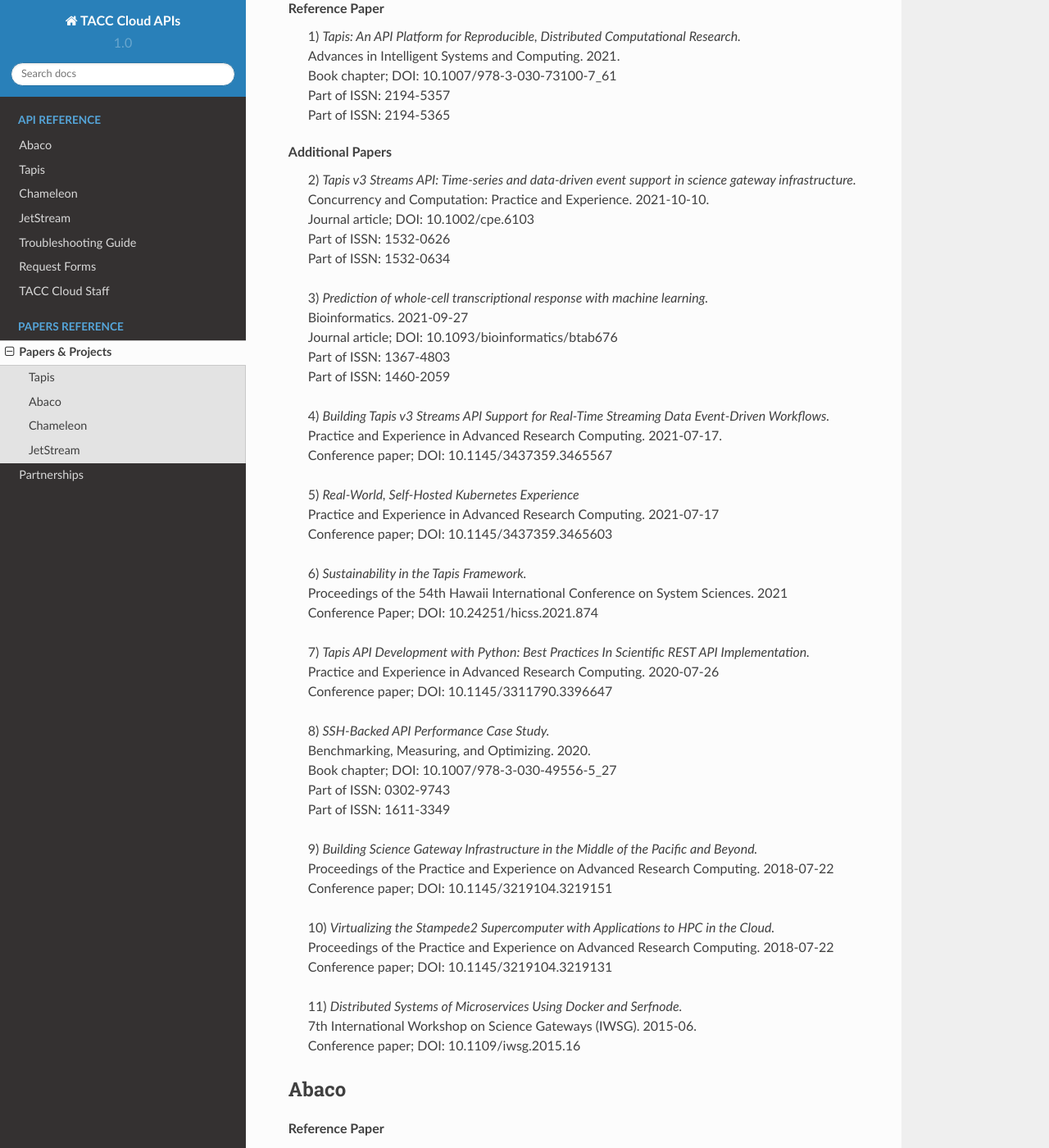
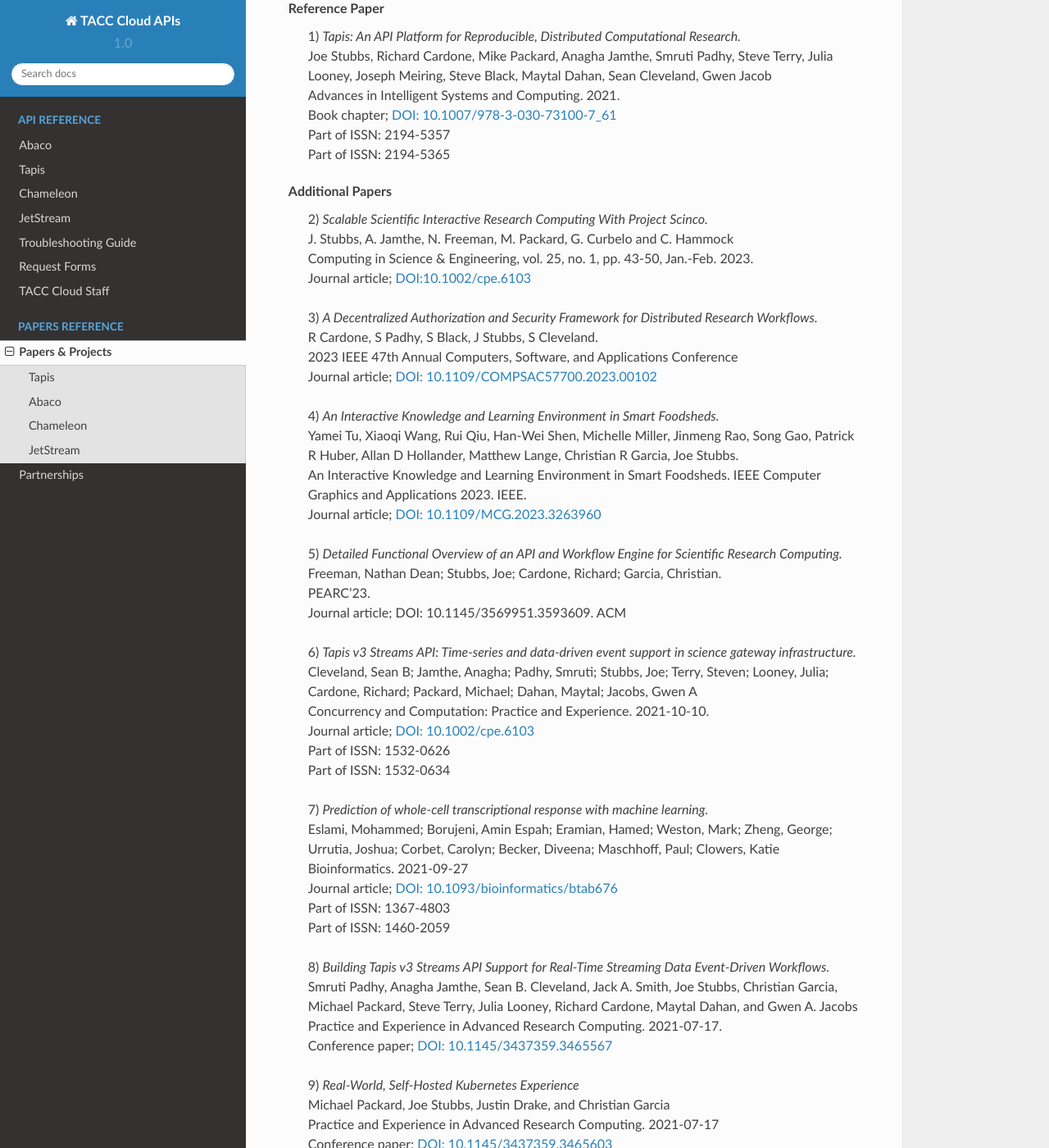
Before and after one commit to TACC-Cloud/tacc-cloud-docs, a Sphinx documentation site: the page built from docs/resources/papers.rst, in a window 1280 px wide and 1400 px high, scrolled down 334 px. Shown: the whole window at 82% size. Built offline with Sphinx 7.4.7 and the Read the Docs theme 2.0.0, drawn with Linux system fonts in a browser that asks for light colours; some of the changed text lies outside the part shown.

Commit message:
updated the depracated(sp) setup modules (JS and CSS/Stylesheet). Added new publications. Updated the format for Tapis papers.

```diff
--- a/docs/conf.py
+++ b/docs/conf.py
@@ -188,5 +188,5 @@
 
 
 def setup(app):
-    app.add_javascript('custom.js')
-    app.add_stylesheet('foldable.css')
+    app.add_js_file('custom.js')
+    app.add_css_file('foldable.css')
--- a/docs/resources/papers.rst
+++ b/docs/resources/papers.rst
@@ -14,57 +14,86 @@
 
 Reference Paper
   | 1) *Tapis: An API Platform for Reproducible, Distributed Computational Research.*
+  | Joe Stubbs, Richard Cardone, Mike Packard, Anagha Jamthe, Smruti Padhy, Steve Terry, Julia Looney, Joseph Meiring, Steve Black, Maytal Dahan, Sean Cleveland, Gwen Jacob
   | Advances in Intelligent Systems and Computing. 2021.
-  | Book chapter; DOI: 10.1007/978-3-030-73100-7_61
+  | Book chapter; `DOI: 10.1007/978-3-030-73100-7_61 <https://link.springer.com/chapter/10.1007/978-3-030-73100-7_61>`_
   | Part of ISSN: 2194-5357
   | Part of ISSN: 2194-5365
 
 Additional Papers
-  | 2) *Tapis v3 Streams API: Time‐series and data‐driven event support in science gateway infrastructure.*
+  | 2) *Scalable Scientific Interactive Research Computing With Project Scinco.*
+  | J. Stubbs, A. Jamthe, N. Freeman, M. Packard, G. Curbelo and C. Hammock
+  | Computing in Science & Engineering, vol. 25, no. 1, pp. 43-50, Jan.-Feb. 2023.
+  | Journal article; `DOI:10.1002/cpe.6103 <https://ieeexplore.ieee.org/document/10104088>`_
+
+  | 3) *A Decentralized Authorization and Security Framework for Distributed Research Workflows.*
+  | R Cardone, S Padhy, S Black, J Stubbs, S Cleveland.
+  | 2023 IEEE 47th Annual Computers, Software, and Applications Conference
+  | Journal article; `DOI: 10.1109/COMPSAC57700.2023.00102 <https://doi.ieeecomputersociety.org/10.1109/COMPSAC57700.2023.00102>`_
+
+  | 4) *An Interactive Knowledge and Learning Environment in Smart Foodsheds.*
+  | Yamei Tu, Xiaoqi Wang, Rui Qiu, Han-Wei Shen, Michelle Miller, Jinmeng Rao, Song Gao, Patrick R Huber, Allan D Hollander, Matthew Lange, Christian R Garcia, Joe Stubbs.
+  | An Interactive Knowledge and Learning Environment in Smart Foodsheds. IEEE Computer Graphics and Applications 2023. IEEE.
+  | Journal article; `DOI: 10.1109/MCG.2023.3263960 <https://doi.org/10.1109/MCG.2023.3263960>`_
+
+  | 5) *Detailed Functional Overview of an API and Workflow Engine for Scientific Research Computing.*
+  | Freeman, Nathan Dean; Stubbs, Joe; Cardone, Richard; Garcia, Christian.
+  | PEARC’23.
+  | Journal article; DOI: 10.1145/3569951.3593609. ACM
+
+  | 6) *Tapis v3 Streams API: Time‐series and data‐driven event support in science gateway infrastructure.*
+  | Cleveland, Sean B; Jamthe, Anagha; Padhy, Smruti; Stubbs, Joe; Terry, Steven; Looney, Julia; Cardone, Richard; Packard, Michael; Dahan, Maytal; Jacobs, Gwen A
   | Concurrency and Computation: Practice and Experience. 2021-10-10.
-  | Journal article; DOI: 10.1002/cpe.6103
+  | Journal article; `DOI: 10.1002/cpe.6103 <https://onlinelibrary.wiley.com/doi/10.1002/cpe.6103>`_
   | Part of ISSN: 1532-0626
   | Part of ISSN: 1532-0634
 
-  | 3) *Prediction of whole-cell transcriptional response with machine learning.*
+  | 7) *Prediction of whole-cell transcriptional response with machine learning.*
+  | Eslami, Mohammed; Borujeni, Amin Espah; Eramian, Hamed; Weston, Mark; Zheng, George; Urrutia, Joshua; Corbet, Carolyn; Becker, Diveena; Maschhoff, Paul; Clowers, Katie
   | Bioinformatics. 2021-09-27
-  | Journal article; DOI: 10.1093/bioinformatics/btab676
+  | Journal article; `DOI: 10.1093/bioinformatics/btab676 <https://academic.oup.com/bioinformatics/article/38/2/404/6375941>`_
   | Part of ISSN: 1367-4803
   | Part of ISSN: 1460-2059
 
-  | 4) *Building Tapis v3 Streams API Support for Real-Time Streaming Data Event-Driven Workflows.*
+  | 8) *Building Tapis v3 Streams API Support for Real-Time Streaming Data Event-Driven Workflows.*
+  | Smruti Padhy, Anagha Jamthe, Sean B. Cleveland, Jack A. Smith, Joe Stubbs, Christian Garcia, Michael Packard, Steve Terry, Julia Looney, Richard Cardone, Maytal Dahan, and Gwen A. Jacobs
   | Practice and Experience in Advanced Research Computing. 2021-07-17.
-  | Conference paper; DOI: 10.1145/3437359.3465567
+  | Conference paper; `DOI: 10.1145/3437359.3465567 <https://doi.org/10.1145/3437359.3465567>`_
 
-  | 5) *Real-World, Self-Hosted Kubernetes Experience*
+  | 9) *Real-World, Self-Hosted Kubernetes Experience*
+  | Michael Packard, Joe Stubbs, Justin Drake, and Christian Garcia
   | Practice and Experience in Advanced Research Computing. 2021-07-17
-  | Conference paper; DOI: 10.1145/3437359.3465603
+  | Conference paper; `DOI: 10.1145/3437359.3465603 <https://dl.acm.org/doi/10.1145/3437359.3465603>`_
 
-  | 6) *Sustainability in the Tapis Framework.*
+  | 10) *Sustainability in the Tapis Framework.*
+  | J Stubbs, R Cardone, S Cleveland, G Jacobs, M Packard, A Jamthe, S Padhy, S Black, S Terry, J Looney, J Meiring, M Dahan
   | Proceedings of the 54th Hawaii International Conference on System Sciences. 2021
-  | Conference Paper; DOI: 10.24251/hicss.2021.874
+  | Conference Paper; `DOI: 10.24251/hicss.2021.874 <https://www.researchgate.net/publication/348480232_Sustainability_in_the_Tapis_Framework>`_
 
-  | 7) *Tapis API Development with Python: Best Practices In Scientific REST API Implementation.*
+  | 11) *Tapis API Development with Python: Best Practices In Scientific REST API Implementation.*
+  | Sean B. Cleveland, Anagha Jamthe, Smruti Padhy, Joe Stubbs, Michael Packard, Julia Looney, Steve Terry, Richard Cardone, Maytal Dahan, and Gwen A. Jacobs
   | Practice and Experience in Advanced Research Computing. 2020-07-26
-  | Conference paper; DOI: 10.1145/3311790.3396647
+  | Conference paper; `DOI: 10.1145/3311790.3396647 <https://dl.acm.org/doi/abs/10.1145/3311790.3396647>`_
 
-  | 8) *SSH-Backed API Performance Case Study.*
+  | 12) *SSH-Backed API Performance Case Study.*
+  | Anagha J, Packard M, Stubbs J, Curbelo G, Shapi R, and Chalhoub E
   | Benchmarking, Measuring, and Optimizing. 2020.
-  | Book chapter; DOI: 10.1007/978-3-030-49556-5_27
+  | Book chapter; `DOI: 10.1007/978-3-030-49556-5_27 <https://link.springer.com/chapter/10.1007/978-3-030-49556-5_27>`_
   | Part of ISSN: 0302-9743
   | Part of ISSN: 1611-3349
 
-  | 9) *Building Science Gateway Infrastructure in the Middle of the Pacific and Beyond.*
+  | 13) *Building Science Gateway Infrastructure in the Middle of the Pacific and Beyond.*
   | Proceedings of the Practice and Experience on Advanced Research Computing. 2018-07-22
-  | Conference paper; DOI: 10.1145/3219104.3219151
+  | Conference paper; `DOI: 10.1145/3219104.3219151 <https://dl.acm.org/doi/10.1145/3219104.3219151>`_
 
-  | 10) *Virtualizing the Stampede2 Supercomputer with Applications to HPC in the Cloud.*
+  | 14) *Virtualizing the Stampede2 Supercomputer with Applications to HPC in the Cloud.*
   | Proceedings of the Practice and Experience on Advanced Research Computing. 2018-07-22
-  | Conference paper; DOI: 10.1145/3219104.3219131
+  | Conference paper; `DOI: 10.1145/3219104.3219131 <https://dl.acm.org/doi/10.1145/3219104.3219131>`_
 
-  | 11) *Distributed Systems of Microservices Using Docker and Serfnode.*
+  | 15) *Distributed Systems of Microservices Using Docker and Serfnode.*
+  | J. Stubbs, W. Moreira and R. Dooley
   | 7th International Workshop on Science Gateways (IWSG). 2015-06.
-  | Conference paper; DOI: 10.1109/iwsg.2015.16
+  | Conference paper; `DOI: 10.1109/iwsg.2015.16 <https://ieeexplore.ieee.org/document/7217926>`_
 
 Abaco
 -----
```
